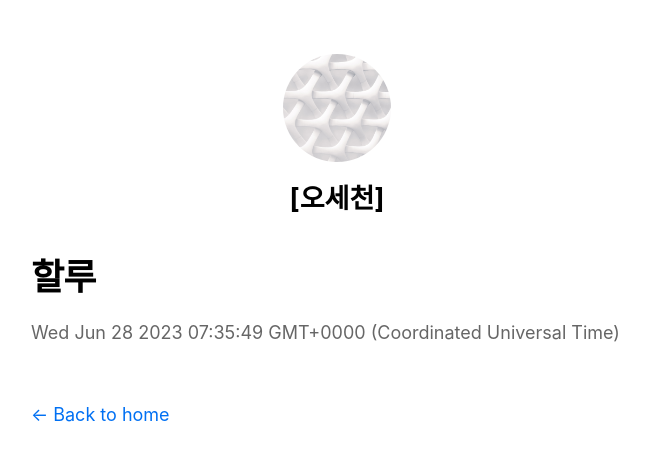
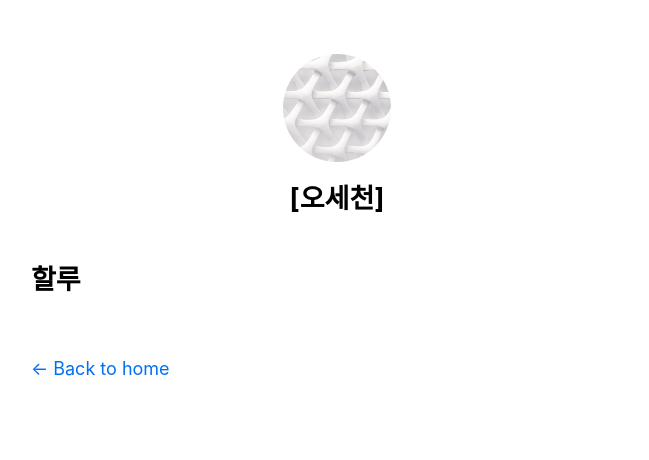
Before and after one commit to ohseachun/nextjs-build-sample, a Next.js app: page /posts/5 in a window 1280 px wide. Shown: the top 460 px of the page, without its empty margins (303-952 px from the left). Built offline with nearby package versions, Linux system fonts and the light colour scheme.

Commit message:
remove Date Component in [id].js

```diff
--- a/pages/posts/[id].js
+++ b/pages/posts/[id].js
@@ -12,9 +12,9 @@ export default function Post() {
         <title></title>
       </Head>
       <article>
-        <h1 className={utilStyles.headingXl}>할루</h1>
-        <div className={utilStyles.lightText}>
-          <Date dateString="29829892" />
+        <h1>할루</h1>
+        <div>
+          {/*<Date dateString="29829892" />*/}
         </div>
         {/*<div dangerouslySetInnerHTML={{ __html: postData?.contentHtml }} />*/}
       </article>
```
